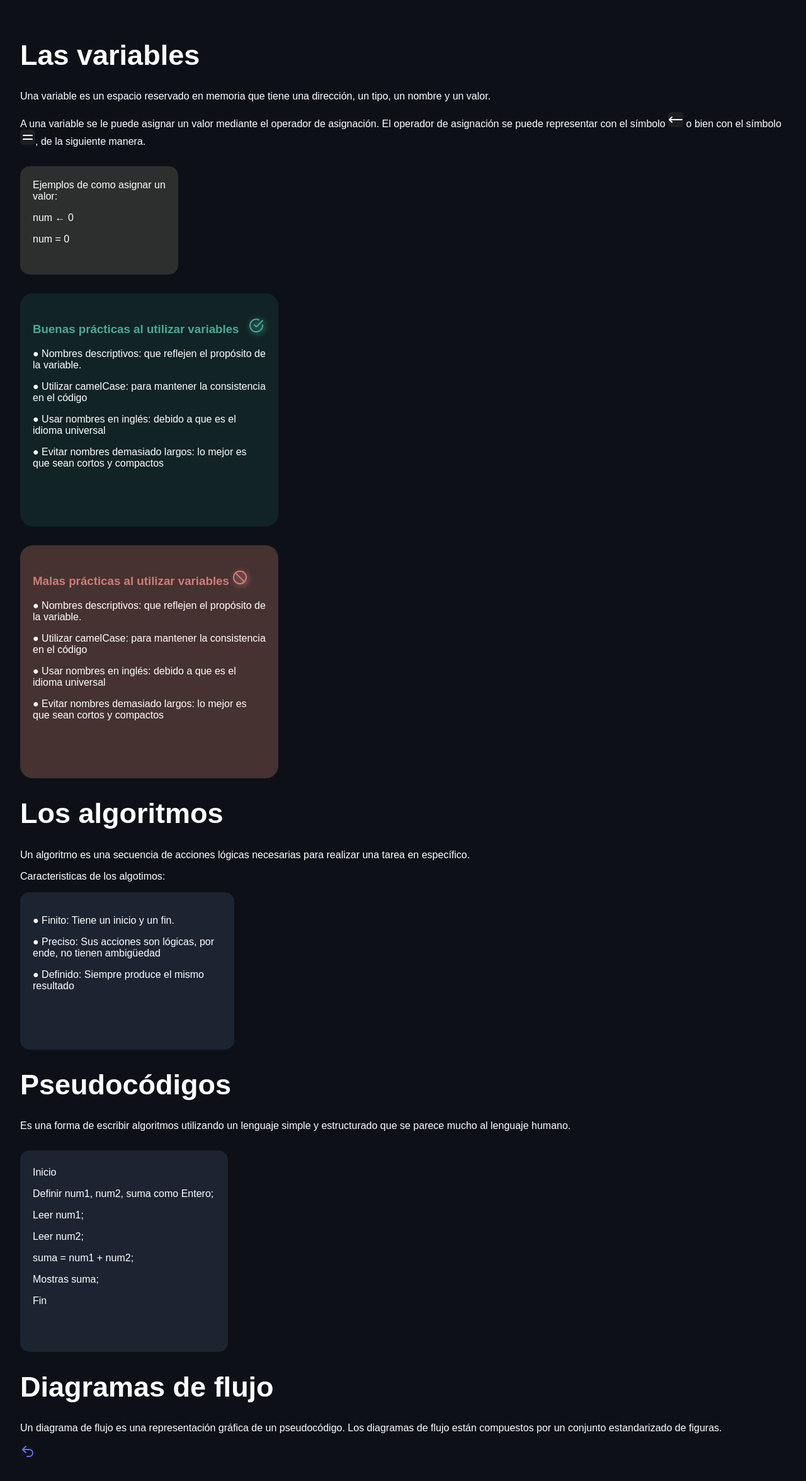
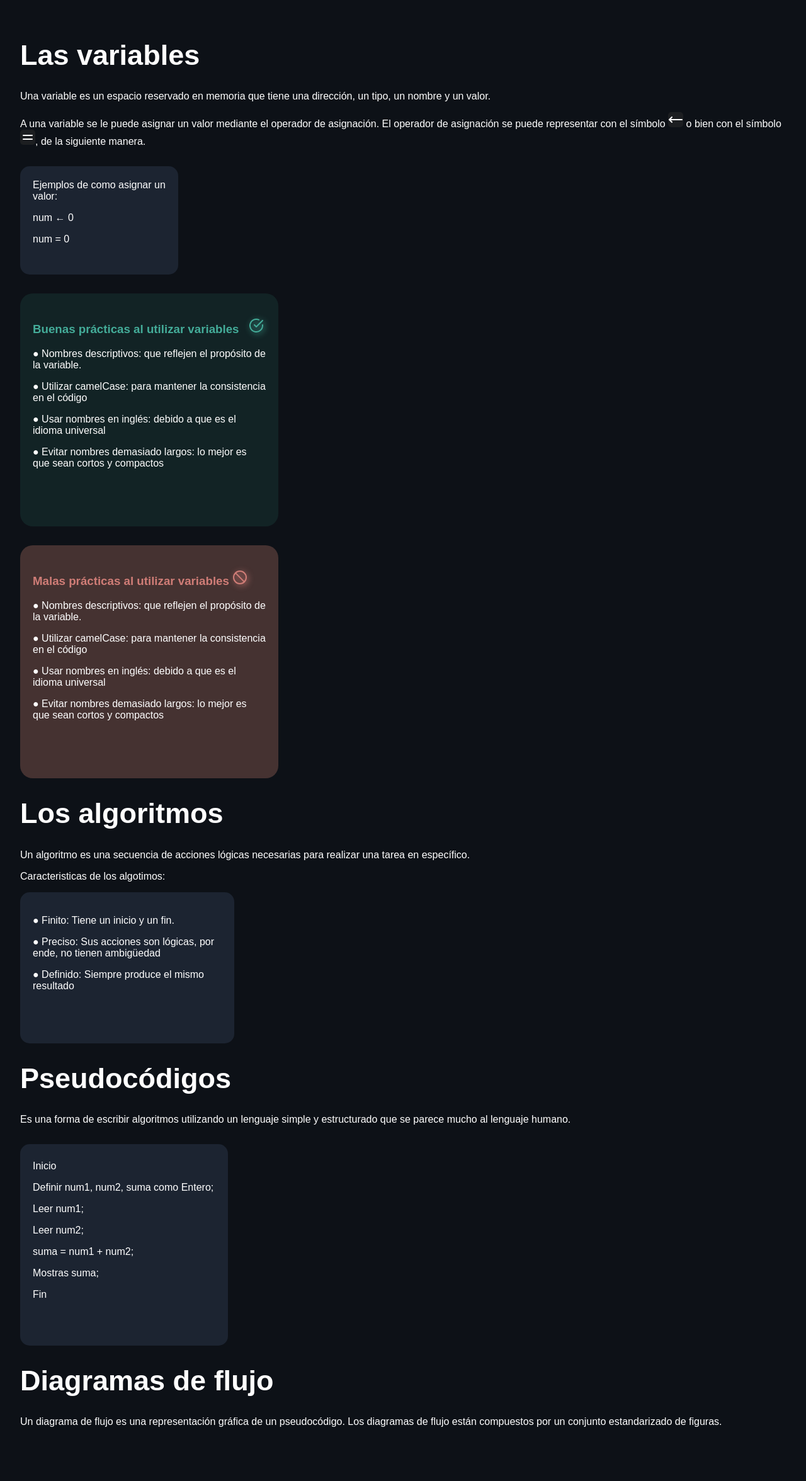
Before and after one commit to KevinLatino/Peritazgo-Website, a React (Vite) app: page /Aprendiendo in a window 1280 px wide. Shown: the whole page at 63% size. After the commit the page ends 2315 px from the top, so only its background shows below. Built offline with nearby package versions, Linux system fonts and the light colour scheme.

Commit message:
Implementando animaciones

```diff
--- a/package.json
+++ b/package.json
@@ -10,7 +10,12 @@
     "preview": "vite preview"
   },
   "dependencies": {
+    "@emotion/react": "^11.11.4",
+    "@emotion/styled": "^11.11.5",
+    "@mui/material": "^5.15.15",
     "animate.css": "^4.1.1",
+    "framer-motion": "^11.0.25",
+    "gh-pages": "^6.1.1",
     "lucide-react": "^0.363.0",
     "react": "^18.2.0",
     "react-dom": "^18.2.0",
--- a/src/Components/BackComponent/BackComponent.jsx
+++ /dev/null
@@ -1,15 +0,0 @@
-import React from 'react'
-import { Link } from 'react-router-dom';
-import { Undo2 } from 'lucide-react'
-
-const BackComponent = () => {
-    return (
-        <>
-            <Link to={'/'}>
-                <Undo2 />
-            </Link>
-        </>
-    )
-}
-
-export { BackComponent }
--- a/src/Components/BasicKnowledge/BasicKnowledge.jsx
+++ b/src/Components/BasicKnowledge/BasicKnowledge.jsx
@@ -3,7 +3,6 @@ import { Variable } from './Learn-the-basics/Variable'
 import { Algorithm } from './Learn-the-basics/Algorithm'
 import { Pseudocodigo } from './Learn-the-basics/Pseudocodigo'
 import { FlowChart } from './Learn-the-basics/FlowChart'
-import { BackComponent } from '../BackComponent/BackComponent'
 import "animate.css"
 
 
@@ -14,7 +13,6 @@ const BasicKnowledgeScreen = () => {
       <Algorithm />
       <Pseudocodigo />
       <FlowChart />
-      <BackComponent />
     </div>
   )
 }
--- a/src/Components/BasicKnowledge/Learn-the-basics/Styles/Algorithm.css
+++ b/src/Components/BasicKnowledge/Learn-the-basics/Styles/Algorithm.css
@@ -1,7 +1,7 @@
 #example{
   background-color: #1c2431;
   width: 300px;
-  height: 210px;
+  height: 200px;
   border-radius: 15px;
   padding: 20px;
 }
--- a/src/Components/BasicKnowledge/Learn-the-basics/Styles/VariableScreen.css
+++ b/src/Components/BasicKnowledge/Learn-the-basics/Styles/VariableScreen.css
@@ -11,7 +11,7 @@
 
 #example-styles{
     margin-top: 30px;
-    background-color: #2d2e2e;
+    background-color: #1c2431;
     width: 230px;
     height: 170px;
     border-radius: 15px;
--- a/src/Components/BasicKnowledge/Learn-the-basics/Variable.jsx
+++ b/src/Components/BasicKnowledge/Learn-the-basics/Variable.jsx
@@ -1,4 +1,4 @@
-import React from 'react';
+import React, { Component } from 'react';
 import { MoveLeft, Equal, CircleCheckBig } from 'lucide-react';
 import { Ban } from 'lucide-react';
 import './Styles/VariableScreen.css'
--- a/src/Components/CardComponent/CardComponent.jsx
+++ b/src/Components/CardComponent/CardComponent.jsx
@@ -1,5 +1,7 @@
 import React from 'react';
 import { Link } from 'react-router-dom';
+import { motion } from 'framer-motion'
+import { MagicMotion } from "react-magic-motion";
 import './cardStyles.css'
 
 
@@ -7,15 +9,20 @@ const CardComponent = (props) => {
 
   return (
     <>
-      <Link to={props.route}>
-          <article className='card'>
+      <MagicMotion>
+        <Link to={props.route}>
+          <motion.article
+            whileHover={{ scale: 1.1 }}
+            className='card'
+          >
             <header className="card-header">{props.title}</header>
             <hr className="card-divider" />
             <section className="card-content">
               <p>{props.description}</p>
             </section>
-          </article>
-      </Link>
+          </motion.article>
+        </Link>
+      </MagicMotion>
     </>
 
   );
--- a/src/Components/CardComponent/cardStyles.css
+++ b/src/Components/CardComponent/cardStyles.css
@@ -13,10 +13,6 @@
   margin-left: 94px;
   cursor: pointer;
   }
-
-.card:hover {
-  border: 2px solid #ffdfb6;
-}
 
 .card-header {
     color: #ffdfb6;
--- a/src/Components/Main/App.jsx
+++ b/src/Components/Main/App.jsx
@@ -1,7 +1,8 @@
 import React from 'react'
 import { MainTitle } from '../MainTitle/MainTitle';
-import { CardComponent } from '../CardComponent/CardComponent';;
+import { CardComponent } from '../CardComponent/CardComponent';
 import { SearchBar } from '../SearchBar/SearchBar';
+import { useState } from 'react';
 import './App.css'
 
 
@@ -46,9 +47,9 @@ function App() {
 
   ];
 
-  const [topic, setTopic] = React.useState(arrayTopics);
+  const [topic, setTopic] = useState(arrayTopics);
 
-  const [search, setSearch] = React.useState('');
+  const [search, setSearch] = useState('');
 
   const searchTopic = topic.filter(topicFilter =>
   (topicFilter.title.toLowerCase().includes(search.toLowerCase()) ||
--- a/src/Components/SearchBar/Search-Bar.css
+++ b/src/Components/SearchBar/Search-Bar.css
@@ -16,6 +16,7 @@
     justify-content: center;
     align-items: center;
     color: white;
+    margin-left: -40px;
 }
 
 .search-input::placeholder {
```
Also changed, not shown: 1 other file (tests, documents, lock files or other folders). Lines whose indentation alone changed are shown as unchanged.
